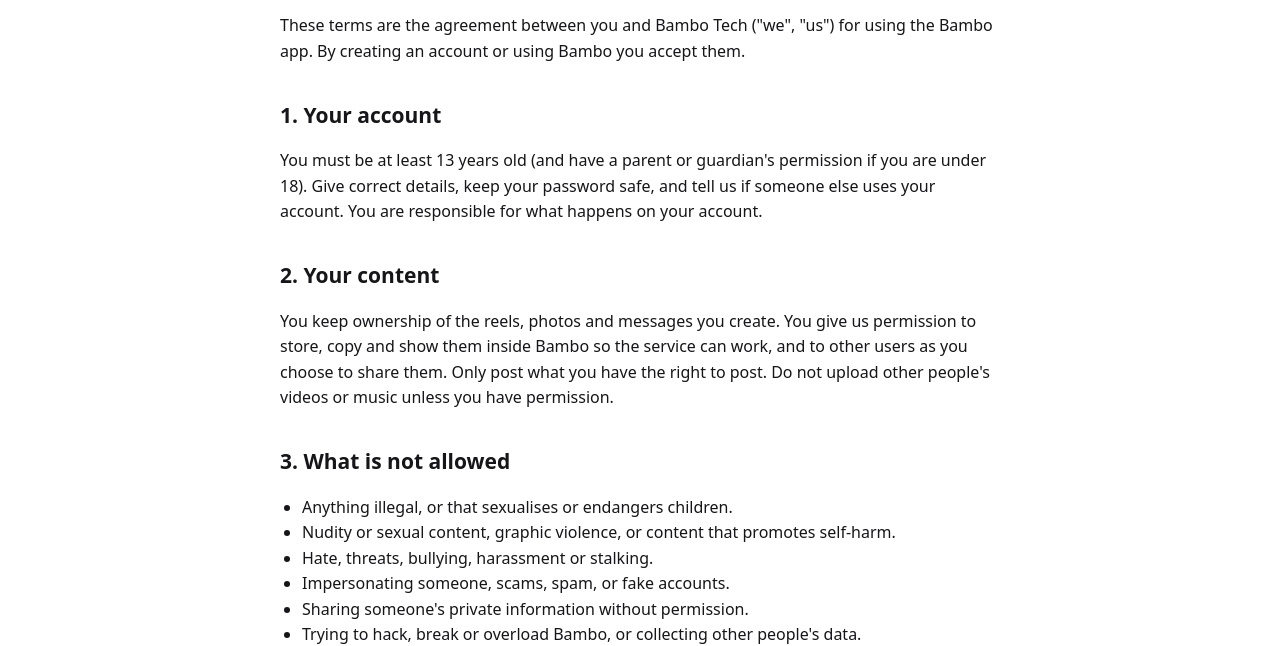
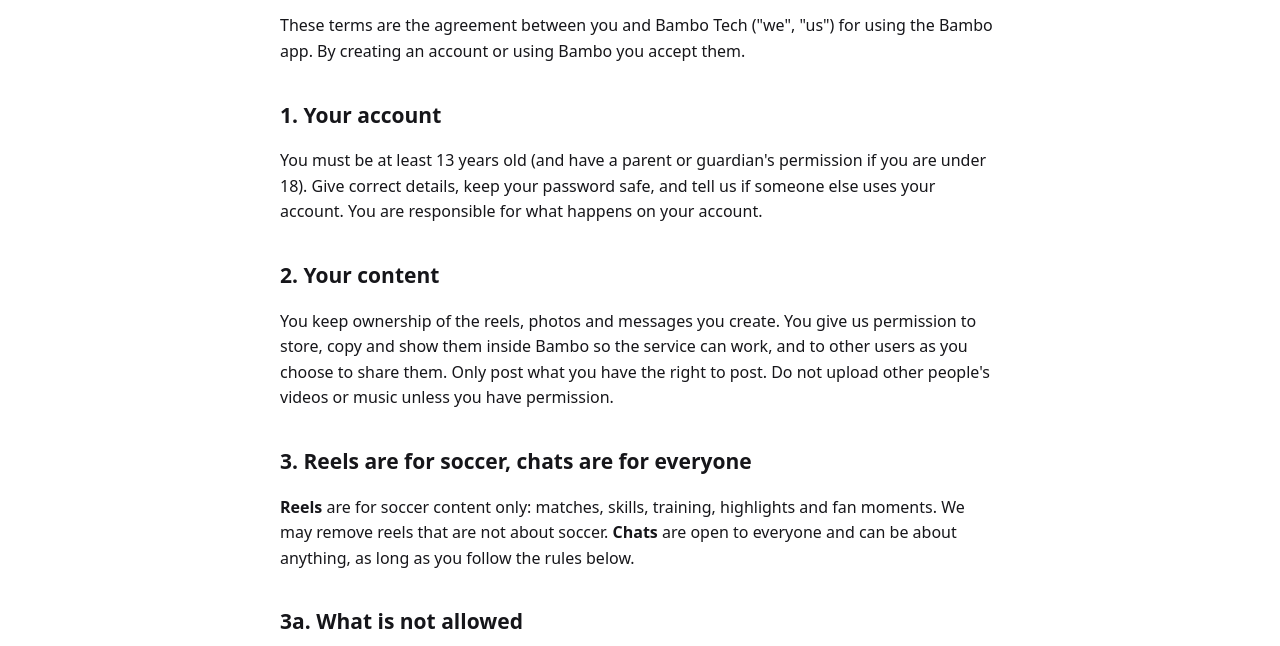
Before and after one commit to eltonmarumbwae-ux/bambo-app-website, a plain HTML site: page terms.html in a window 1280 px wide. Shown: the part 170-816 px from the top of the page. Drawn offline with Linux system fonts and the light colour scheme.

Commit message:
Add files via upload

```diff
--- a/terms.html
+++ b/terms.html
@@ -23,7 +23,10 @@
 <h2>2. Your content</h2>
 <p>You keep ownership of the reels, photos and messages you create. You give us permission to store, copy and show them inside Bambo so the service can work, and to other users as you choose to share them. Only post what you have the right to post. Do not upload other people's videos or music unless you have permission.</p>
 
-<h2>3. What is not allowed</h2>
+<h2>3. Reels are for soccer, chats are for everyone</h2>
+<p><b>Reels</b> are for soccer content only: matches, skills, training, highlights and fan moments. We may remove reels that are not about soccer. <b>Chats</b> are open to everyone and can be about anything, as long as you follow the rules below.</p>
+
+<h2>3a. What is not allowed</h2>
 <ul>
 <li>Anything illegal, or that sexualises or endangers children.</li>
 <li>Nudity or sexual content, graphic violence, or content that promotes self-harm.</li>
```
Also changed, not shown: index.html (+1 -1 lines).
